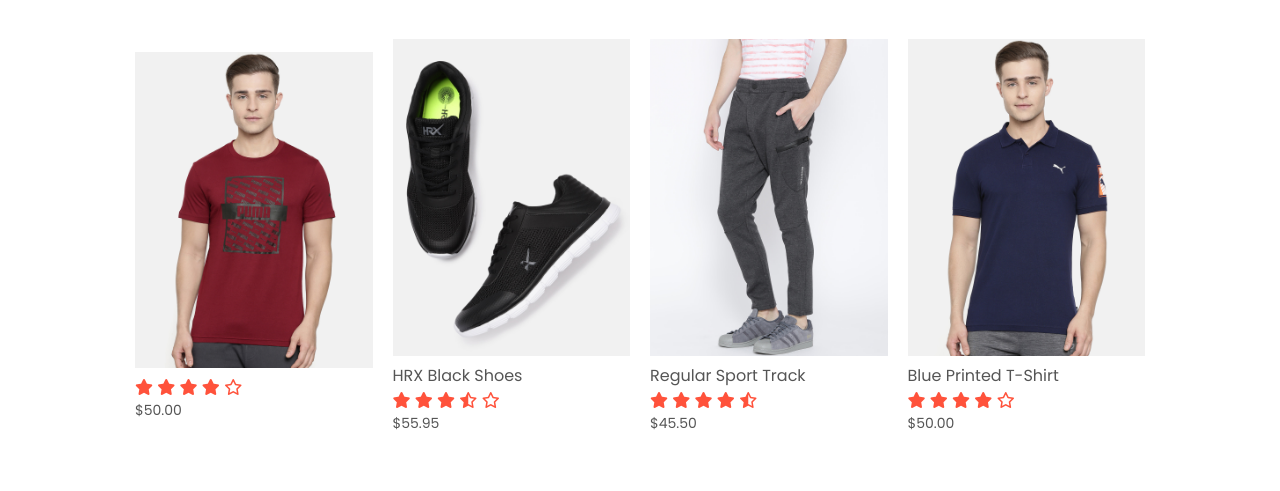
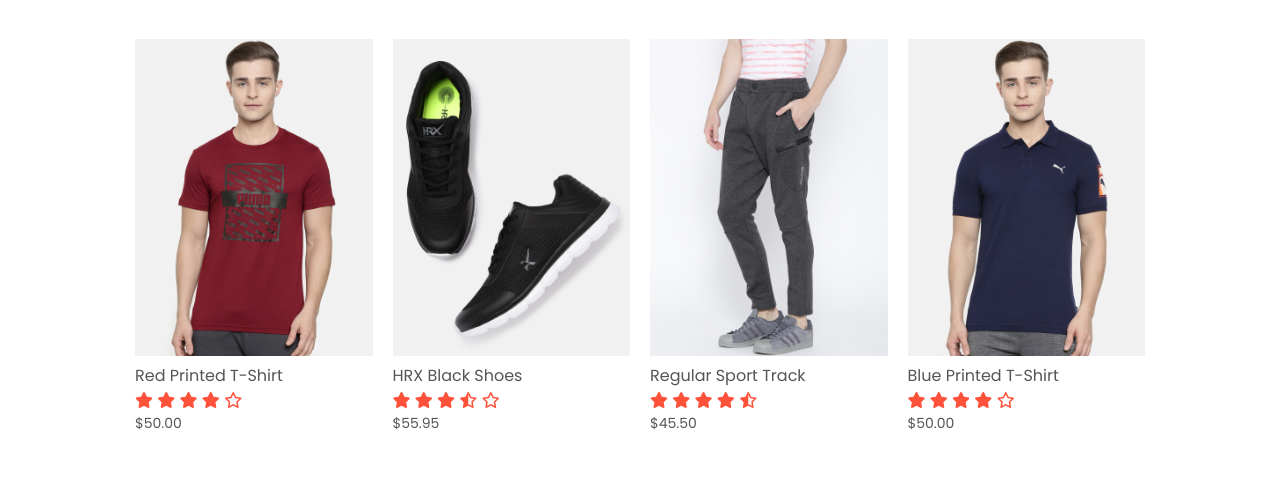
Before and after one commit to Dhruv29103/RedStore-E-commerce-Website, a plain HTML site: page products.html in a window 1280 px wide. Shown: the part 239-730 px from the top of the page. Drawn offline with Linux system fonts and the light colour scheme; a web font is replaced by a local one.

Commit message:
red printed t-shirt h4 tag added

```diff
--- a/products.html
+++ b/products.html
@@ -60,6 +60,7 @@
         <div class="row">
             <div class="col-4">
                 <a href="./produc_detail.html" target="_blank"><img src="./images/product-1.jpg"></a>
+                <h4>Red Printed T-Shirt</h4>
                 <div class="rating">
                     <i class="fa fa-star"></i>
                     <i class="fa fa-star"></i>
```
